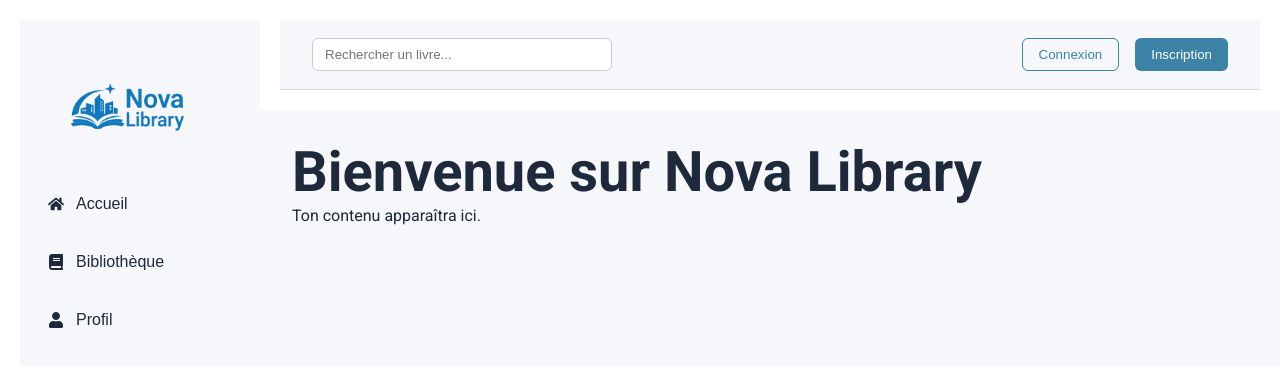
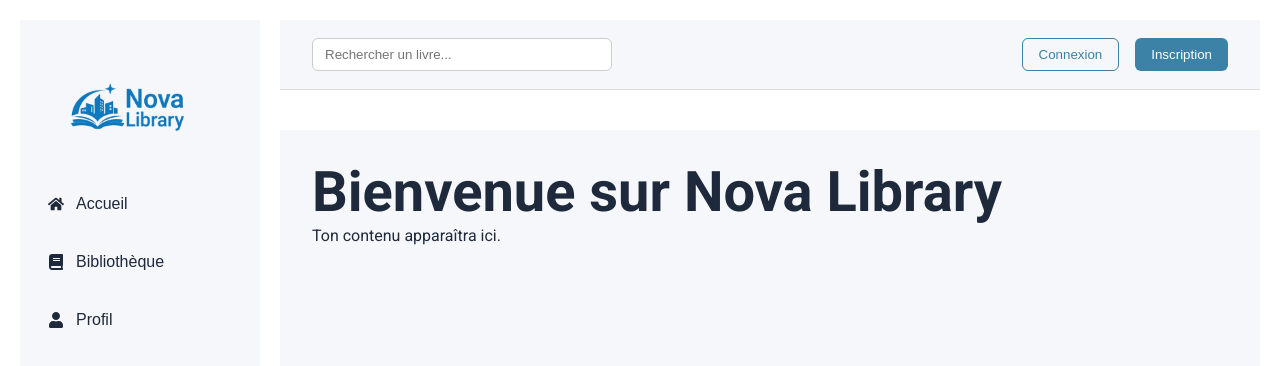
Before and after one commit to GagnantN/NovaLibrary, a React (Vite) app in the folder frontend/: page / in a window 1280 px wide. Shown: the top 366 px of the page. Built offline with nearby package versions, Linux system fonts and the light colour scheme.

Commit message:
Ajout d'un margin en faisant attention aux autres éléments

```diff
--- a/frontend/src/pages/utilisateur_non_connecter/Home/Home.css
+++ b/frontend/src/pages/utilisateur_non_connecter/Home/Home.css
@@ -17,4 +17,5 @@
   flex: 1;
   padding: 2rem;
   background: var(--color-background);
+  margin: 1.25rem;
 }
```
